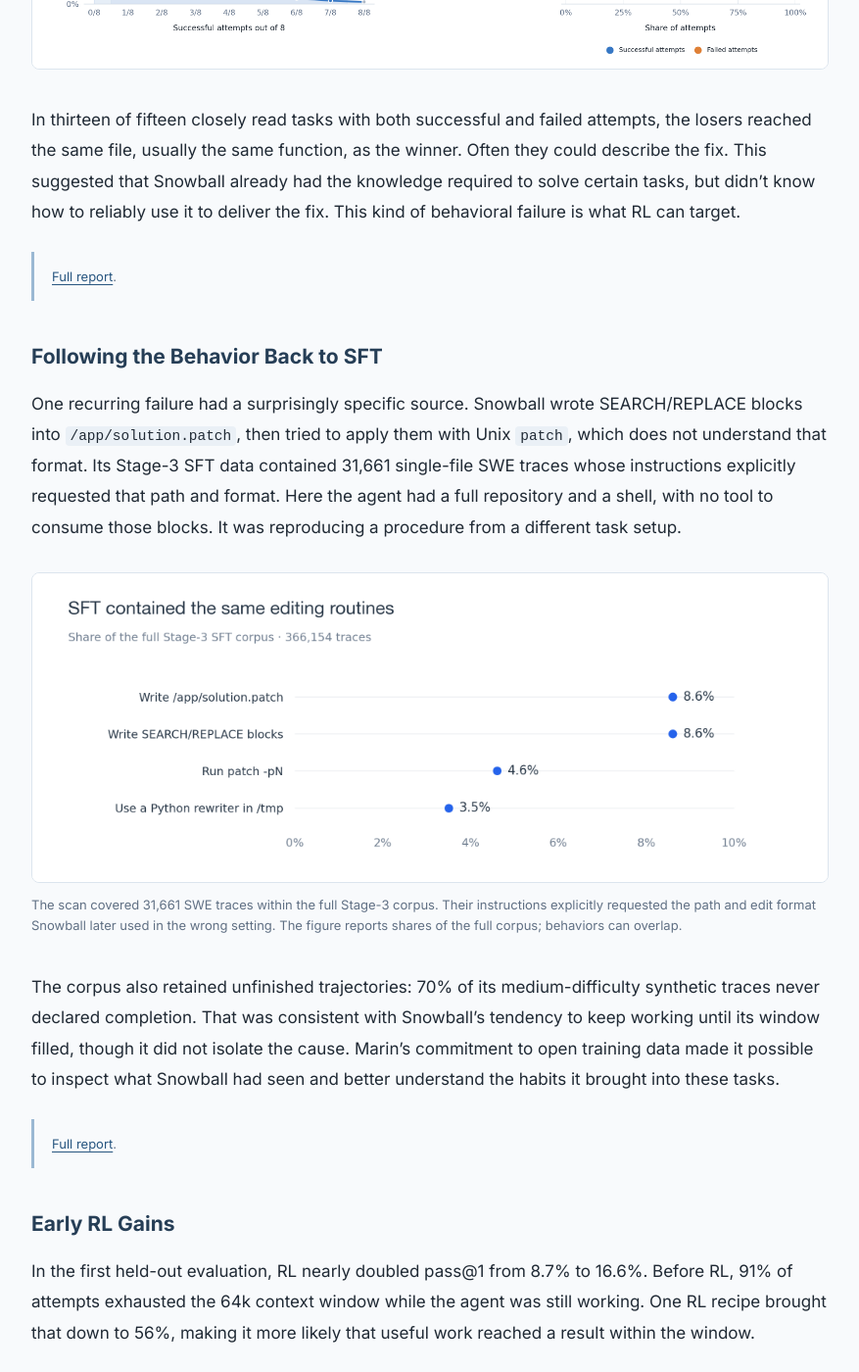
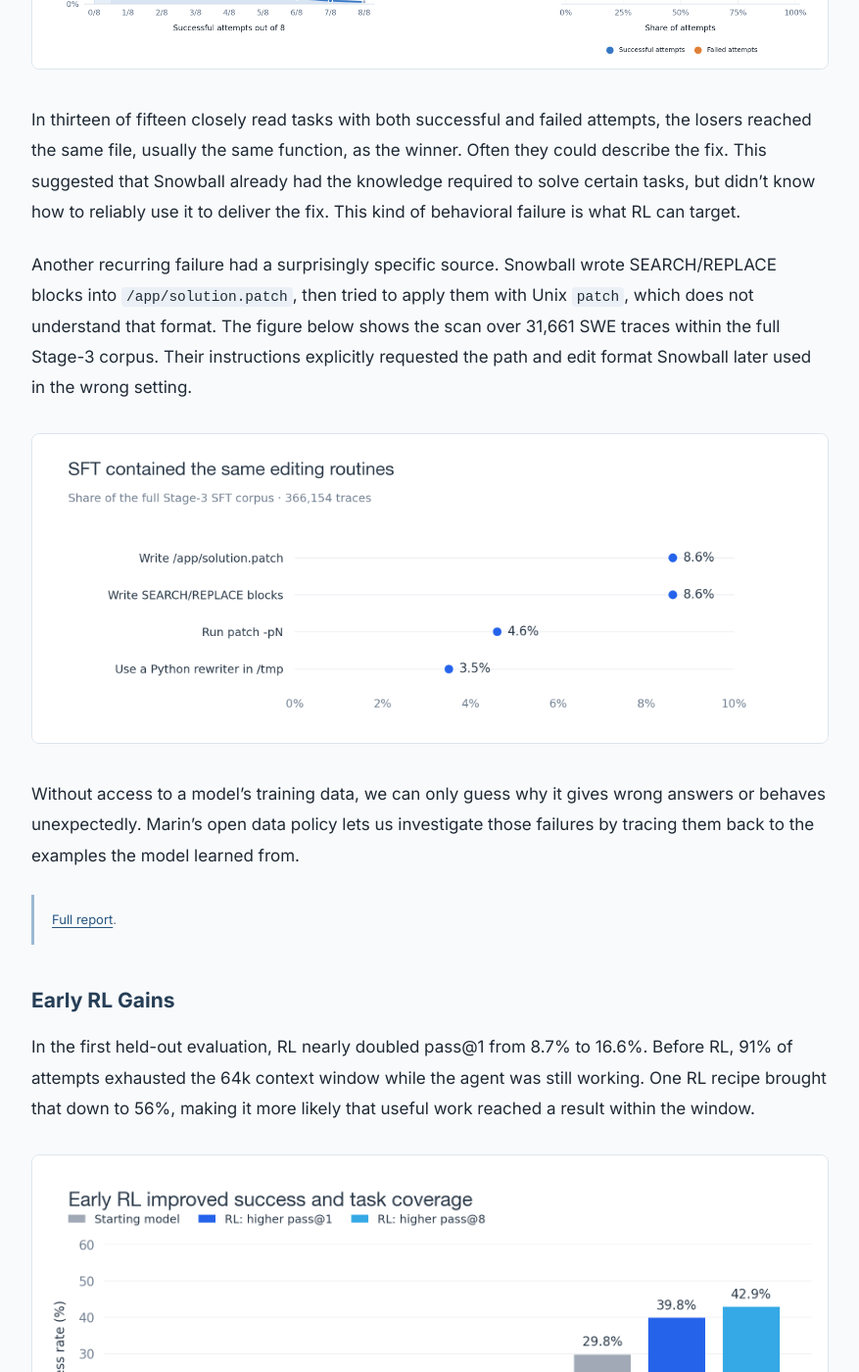
Before and after one commit to lukedhlee/lukedhlee.github.io, a Jekyll site: the page built from _posts/2026-10-21-turning-snowball-into-a-coding-agent.md, in a window 1280 px wide and 1400 px high, scrolled down 3425 px. Shown: the whole window at 98% size, without its empty margins (201-1078 px from the left). Built offline with Jekyll 4.4.1, drawn with Linux system fonts in a browser that asks for light colours; some of the changed text lies outside the part shown.

Commit message:
Publish latest Snowball draft revisions

```diff
--- a/_posts/2026-10-21-turning-snowball-into-a-coding-agent.md
+++ b/_posts/2026-10-21-turning-snowball-into-a-coding-agent.md
@@ -50,7 +50,7 @@
 <nav class="research-toc" aria-label="Article contents">
 <div class="research-toc-title">Contents</div>
 <ul>
-<li><strong><a href="#starting-with-reinforcement-learning">Starting with RL</a></strong><span class="toc-sub"><a href="#the-pre-rl-probe">Pre-RL probe</a> · <a href="#following-the-behavior-back-to-sft">SFT habits</a> · <a href="#early-rl-gains">Early gains</a> · <a href="#diagnosing-entropy-collapse">Entropy collapse</a> · <a href="#fixing-the-training-stack">Stack fixes and results</a> · <a href="#speeding-up-rollouts-without-retraining-the-draft">Speculative decoding</a></span></li>
+<li><strong><a href="#starting-with-reinforcement-learning">Starting with RL</a></strong><span class="toc-sub"><a href="#the-pre-rl-probe">Pre-RL probe</a> · <a href="#early-rl-gains">Early gains</a> · <a href="#diagnosing-entropy-collapse">Entropy collapse</a> · <a href="#fixing-the-training-stack">Stack fixes and results</a> · <a href="#speeding-up-rollouts-without-retraining-the-draft">Speculative decoding</a></span></li>
 <li><strong><a href="#training-with-sft-and-rl">Training with SFT and RL</a></strong><span class="toc-sub"><a href="#earlier-experiments-on-the-stage-3-checkpoint">Earlier experiments</a> · <a href="#additional-sft-on-the-09-21-checkpoint">09-21 SFT</a> · <a href="#one-exploration-learning-to-recover-with-a-teacher">Teacher-guided recovery</a> · <a href="#rl-on-the-mixed-task-pool">RL setup</a></span></li>
 <li><strong><a href="#results-so-far">Results so far</a></strong></li>
 <li><strong><a href="#what-did-sft-and-rl-actually-teach-snowball-looking-behind-the-scores">What did SFT and RL actually teach Snowball: looking behind the scores</a></strong></li>
@@ -68,7 +68,7 @@
 
 Before running RL, it helps to understand what the starting model can already do. That means asking how many tasks it can sometimes solve, what its common failures are, and whether it lacks coding knowledge or struggles to put that knowledge into practice. The answers help decide whether to change the task pool or the training recipe itself.
 
-We first started with [Snowball's Stage-3 Nemotron-Terminal SFT checkpoint](https://github.com/marin-community/marin/issues/8225), which is now a very old, weak model, but a decent model at that time. Before training, we sampled [R2E-Gym](https://arxiv.org/pdf/2504.07164) tasks eight times each and used coding agents to inspect the traces. Only 36% of fully sampled tasks had both successes and failures, the useful band for binary-reward GRPO.
+We first started with [Snowball's Stage-3 Nemotron-Terminal SFT checkpoint](https://github.com/marin-community/marin/issues/8225), which is now a much weaker model than later checkpoints, but a decent starting point at the time. Before training, we sampled [R2E-Gym](https://arxiv.org/pdf/2504.07164) tasks eight times each and used coding agents to inspect the traces. Only 36% of fully sampled tasks had both successes and failures, the useful band for binary-reward GRPO.
 
 <figure class="research-figure">
 <a href="{{ '/assets/img/snowball/pre-rl-probe.png?v=clean-distribution' | relative_url }}"><img src="{{ '/assets/img/snowball/pre-rl-probe.png?v=clean-distribution' | relative_url }}" alt="Distribution of successes out of eight attempts: 62.9% of tasks had no successes and 36.2% had one to seven. Successful attempts more often edited the repository and ran a test." width="3060" height="1080" loading="lazy"></a>
@@ -76,20 +76,13 @@
 
 In thirteen of fifteen closely read tasks with both successful and failed attempts, the losers reached the same file, usually the same function, as the winner. Often they could describe the fix. This suggested that Snowball already had the knowledge required to solve certain tasks, but didn't know how to reliably use it to deliver the fix. This kind of behavioral failure is what RL can target.
 
-<aside class="research-reports" markdown="1">
-[Full report](https://claude.ai/artifact/TefbJfphaTBsYFtFgrNgMY).
-</aside>
-
-### Following the Behavior Back to SFT
-
-One recurring failure had a surprisingly specific source. Snowball wrote SEARCH/REPLACE blocks into `/app/solution.patch`, then tried to apply them with Unix `patch`, which does not understand that format. Its Stage-3 SFT data contained 31,661 single-file SWE traces whose instructions explicitly requested that path and format. Here the agent had a full repository and a shell, with no tool to consume those blocks. It was reproducing a procedure from a different task setup.
+Another recurring failure had a surprisingly specific source. Snowball wrote SEARCH/REPLACE blocks into `/app/solution.patch`, then tried to apply them with Unix `patch`, which does not understand that format. The figure below shows the scan over 31,661 SWE traces within the full Stage-3 corpus. Their instructions explicitly requested the path and edit format Snowball later used in the wrong setting.
 
 <figure class="research-figure">
 <a href="{{ '/assets/img/snowball/sft-behavior-origin.png?v=clean-type' | relative_url }}"><img src="{{ '/assets/img/snowball/sft-behavior-origin.png?v=clean-type' | relative_url }}" alt="Shares of all Stage-3 SFT traces containing editing routines: solution.patch and SEARCH/REPLACE blocks each 8.6 percent, patch commands 4.6 percent, and Python rewriters 3.5 percent." width="2088" height="810" loading="lazy"></a>
-<figcaption>The scan covered 31,661 SWE traces within the full Stage-3 corpus. Their instructions explicitly requested the path and edit format Snowball later used in the wrong setting. The figure reports shares of the full corpus; behaviors can overlap.</figcaption>
 </figure>
 
-The corpus also retained unfinished trajectories: 70% of its medium-difficulty synthetic traces never declared completion. That was consistent with Snowball's tendency to keep working until its window filled, though it did not isolate the cause. Marin's commitment to open training data made it possible to inspect what Snowball had seen and better understand the habits it brought into these tasks.
+Without access to a model’s training data, we can only guess why it gives wrong answers or behaves unexpectedly. Marin’s open data policy lets us investigate those failures by tracing them back to the examples the model learned from.
 
 <aside class="research-reports" markdown="1">
 [Full report](https://claude.ai/artifact/TefbJfphaTBsYFtFgrNgMY).
@@ -101,14 +94,12 @@
 
 <figure class="research-figure">
 <a href="{{ '/assets/img/snowball/early-rl-labeled.png?v=left-legend' | relative_url }}"><img src="{{ '/assets/img/snowball/early-rl-labeled.png?v=left-legend' | relative_url }}" alt="Starting model and two RL checkpoints, labeled by their single-attempt success and task coverage." width="1728" height="880" loading="lazy"></a>
-<figcaption>The same 191 held-out tasks, eight attempts each. Both RL recipes also solved tasks the base missed in all eight attempts; this does not mean the base could never solve them.</figcaption>
 </figure>
 
 The early RL recipes also made source edits and test runs more common. Finishing more often came with different trade-offs. In the checkpoint with higher pass@1, correctness among attempts that declared completion fell from 39% to 29%. The checkpoint with higher pass@8 increased completion while keeping that figure around 41%. RL could teach the agent to finish without reliably teaching it to judge whether the work was correct. That judgment needed to be checked separately from the headline score.
 
 <figure class="research-figure">
 <a href="{{ '/assets/img/snowball/rl-behavior-changes.png?v=spacing-refined' | relative_url }}"><img src="{{ '/assets/img/snowball/rl-behavior-changes.png?v=spacing-refined' | relative_url }}" alt="Early RL behavior: more completion claims, fewer context overflows, more source edits and pytest runs. Completion accuracy fell for one RL checkpoint and held near the starting model for the other." width="1980" height="1080" loading="lazy"></a>
-<figcaption>The same 191-task evaluation as the first results above, with eight attempts per task. Gray is the starting model. Of the two RL checkpoints, blue has higher pass@1 and orange has higher pass@8. The last row is conditional on declaring completion.</figcaption>
 </figure>
 
 ### Diagnosing Entropy Collapse
```
